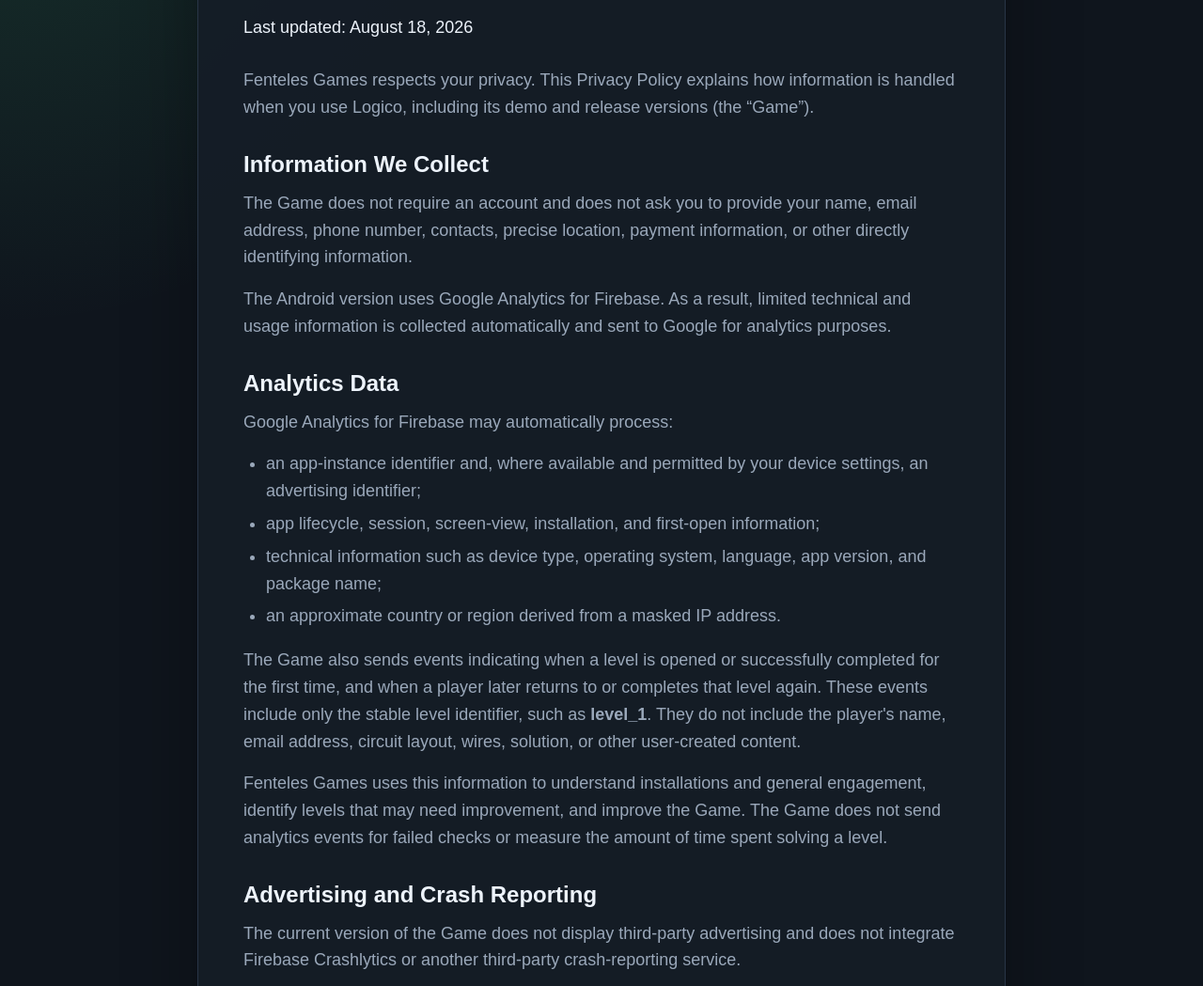
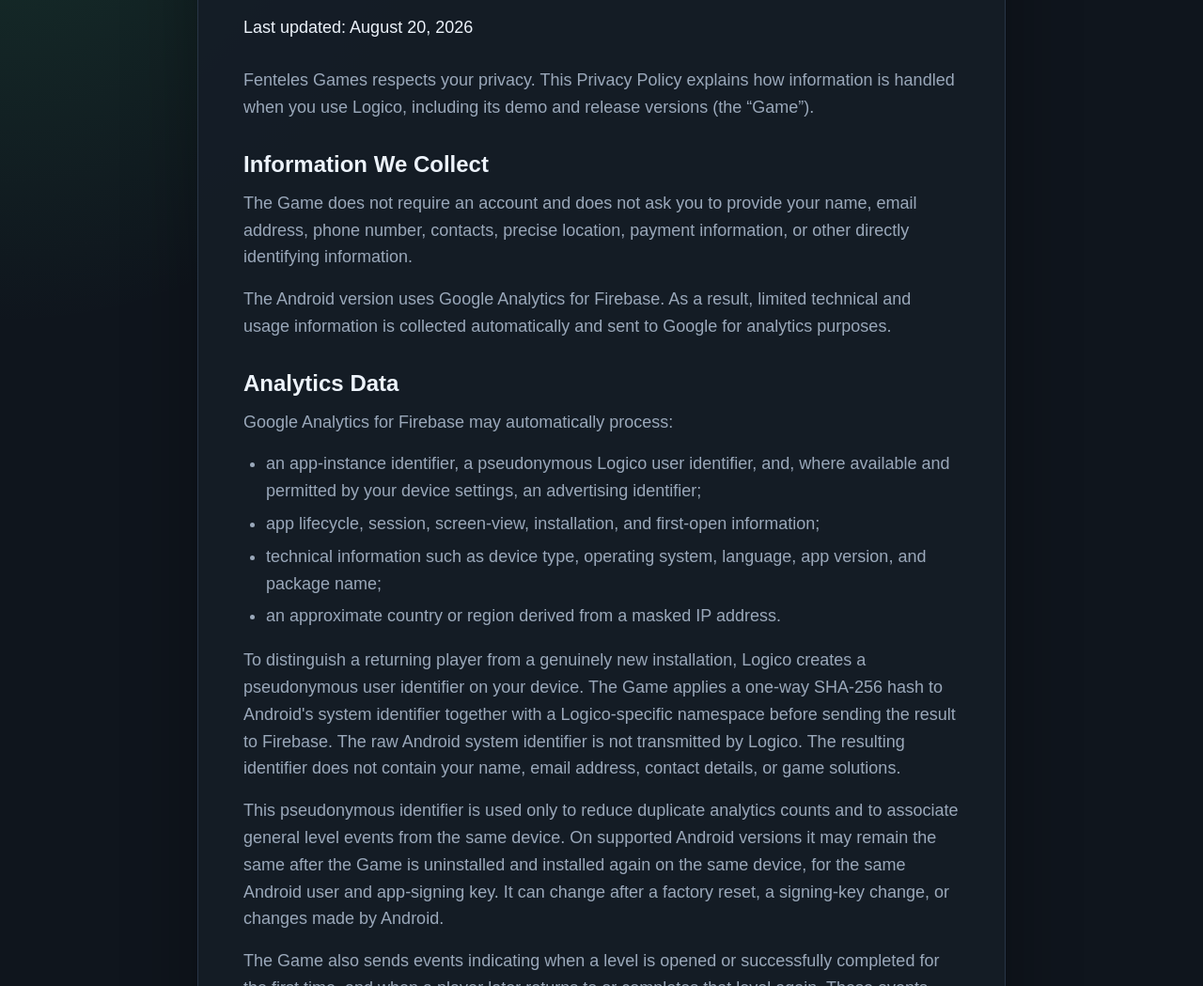
Before and after one commit to fentelesgames/logico-privacy, a plain HTML site: page index.html in a window 1280 px wide. Shown: the part 196-1245 px from the top of the page at 94% size. Drawn offline with Linux system fonts and the light colour scheme.

Commit message:
Update privacy policy for pseudonymous analytics ID

```diff
--- a/index.html
+++ b/index.html
@@ -102,7 +102,7 @@
       <section class="page" aria-labelledby="title">
         <p class="eyebrow">Fenteles Games</p>
         <h1 id="title">Privacy Policy for Logico</h1>
-        <p class="updated">Last updated: August 18, 2026</p>
+        <p class="updated">Last updated: August 20, 2026</p>
 
         <p>Fenteles Games respects your privacy. This Privacy Policy explains how information is handled when you use Logico, including its demo and release versions (the “Game”).</p>
 
@@ -113,11 +113,13 @@
         <h2>Analytics Data</h2>
         <p>Google Analytics for Firebase may automatically process:</p>
         <ul>
-          <li>an app-instance identifier and, where available and permitted by your device settings, an advertising identifier;</li>
+          <li>an app-instance identifier, a pseudonymous Logico user identifier, and, where available and permitted by your device settings, an advertising identifier;</li>
           <li>app lifecycle, session, screen-view, installation, and first-open information;</li>
           <li>technical information such as device type, operating system, language, app version, and package name;</li>
           <li>an approximate country or region derived from a masked IP address.</li>
         </ul>
+        <p>To distinguish a returning player from a genuinely new installation, Logico creates a pseudonymous user identifier on your device. The Game applies a one-way SHA-256 hash to Android's system identifier together with a Logico-specific namespace before sending the result to Firebase. The raw Android system identifier is not transmitted by Logico. The resulting identifier does not contain your name, email address, contact details, or game solutions.</p>
+        <p>This pseudonymous identifier is used only to reduce duplicate analytics counts and to associate general level events from the same device. On supported Android versions it may remain the same after the Game is uninstalled and installed again on the same device, for the same Android user and app-signing key. It can change after a factory reset, a signing-key change, or changes made by Android.</p>
         <p>The Game also sends events indicating when a level is opened or successfully completed for the first time, and when a player later returns to or completes that level again. These events include only the stable level identifier, such as <strong>level_1</strong>. They do not include the player's name, email address, circuit layout, wires, solution, or other user-created content.</p>
         <p>Fenteles Games uses this information to understand installations and general engagement, identify levels that may need improvement, and improve the Game. The Game does not send analytics events for failed checks or measure the amount of time spent solving a level.</p>
 
@@ -138,7 +140,7 @@
 
         <h2>Data Security, Retention, and Deletion</h2>
         <p>Analytics data is encrypted in transit. User-level and event-level Analytics data is retained for no longer than 14 months under the available Google Analytics retention settings. Aggregated standard reports may remain available for longer.</p>
-        <p>The Game does not maintain user accounts or a database that links analytics events to your name or contact details. You can stop future collection from the Game by uninstalling it. You can also manage or reset your device's advertising identifier through Android settings, where available.</p>
+        <p>The Game does not maintain user accounts or a database that links analytics events to your name or contact details. You can stop future collection from the Game by uninstalling it. Reinstalling the Game may reuse the pseudonymous Logico identifier described above, although no analytics events are sent while the Game is not installed. You can also manage or reset your device's advertising identifier through Android settings, where available.</p>
         <p>For privacy or deletion questions, contact Fenteles Games using the address below. Requests will be handled as required by applicable law and where technically possible.</p>
 
         <h2>Children's Privacy</h2>
```
